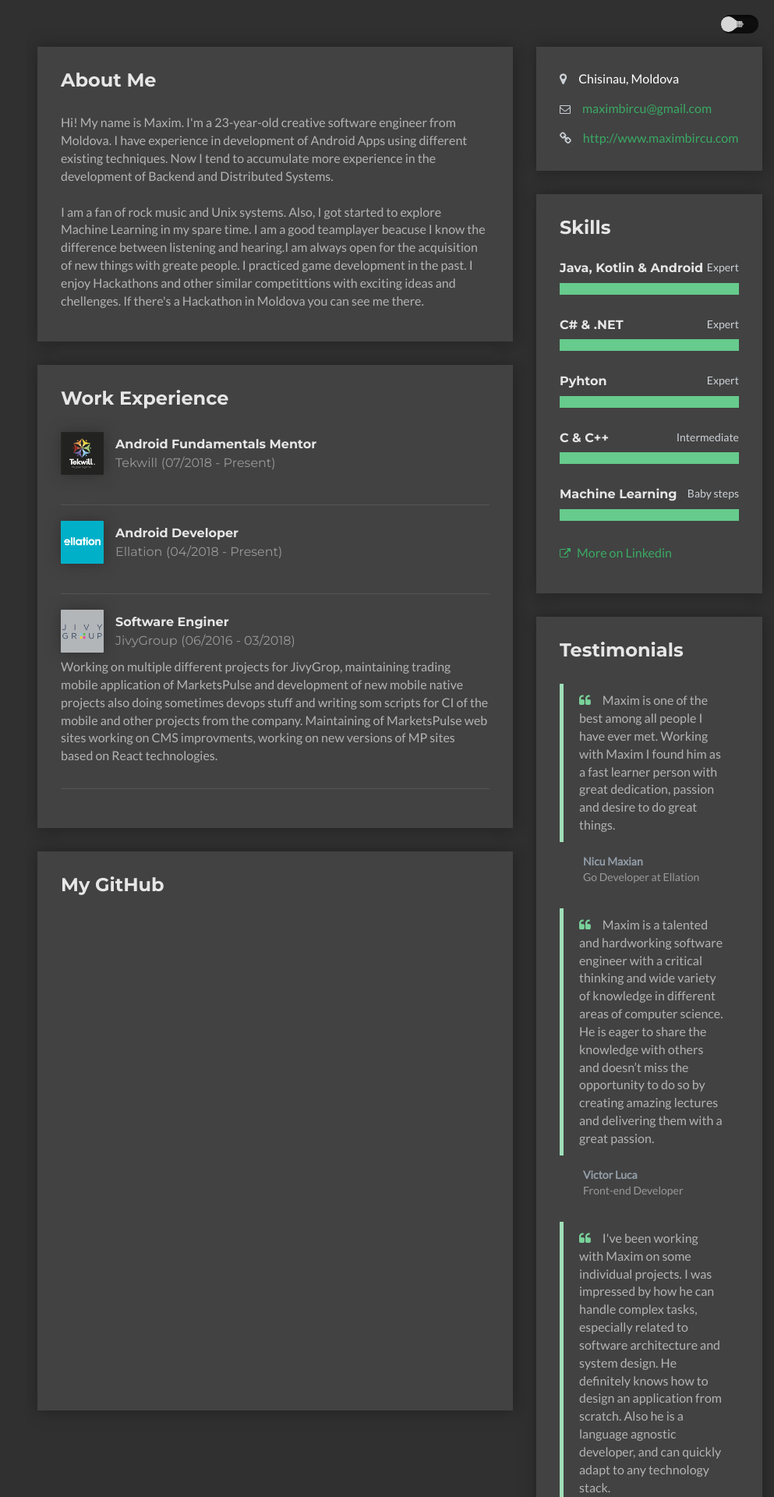
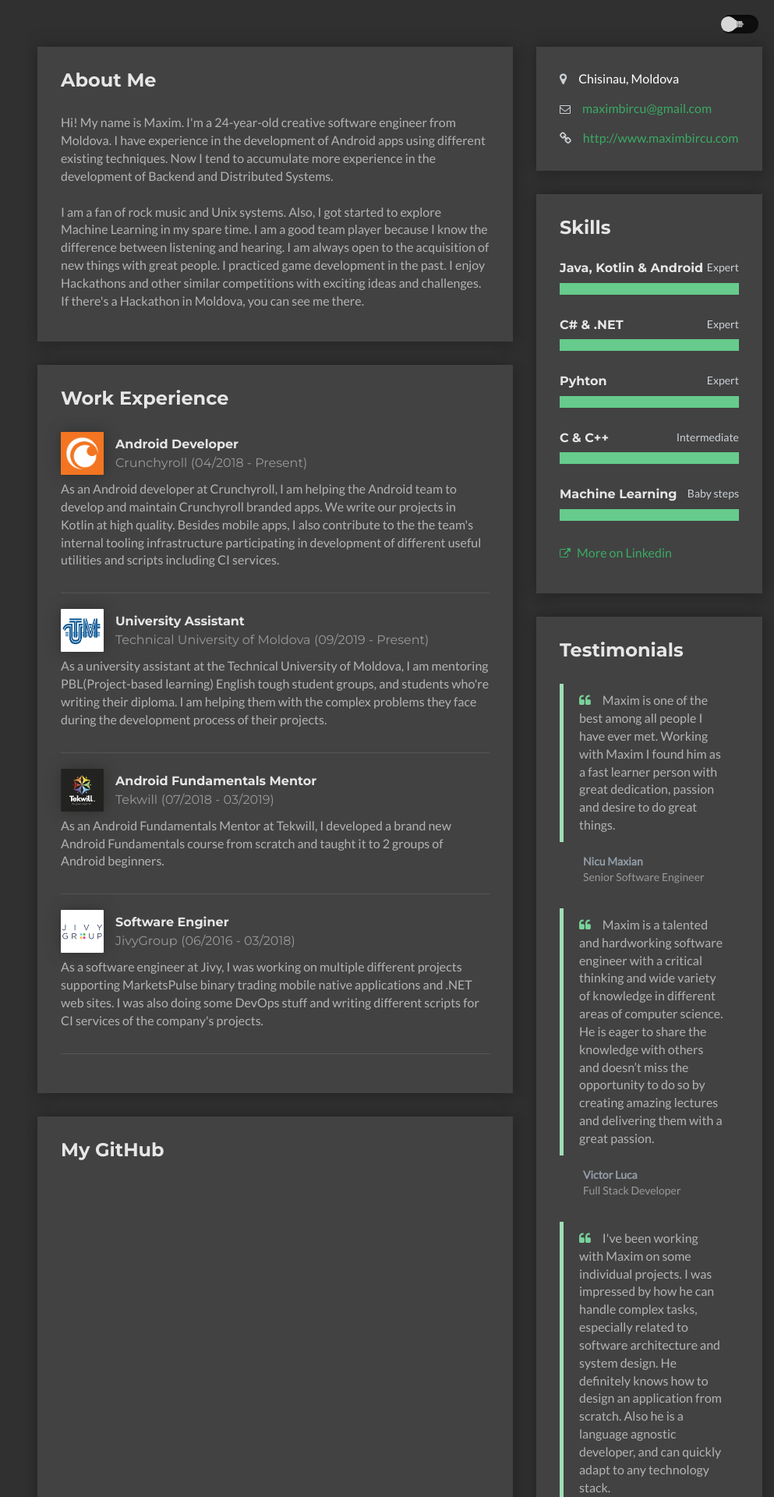
Before and after one commit to maximbircu/maximbircu.github.io, a Jekyll site: the page built from index.html, in a window 1280 px wide. Shown: the top 1920 px of the page at 78% size, without its empty margins (287-1280 px from the left). Built offline with Jekyll 4.4.1, drawn with Linux system fonts in a browser that asks for light colours; nearby versions of some CDN libraries; library files that are not in the unit come from our copies; some of the changed text lies outside the part shown.

Commit message:
Update old about me information (#23)

```diff
--- a/_data/cards/about-me.yaml
+++ b/_data/cards/about-me.yaml
@@ -1,11 +1,11 @@
 #Just write the about me content below
 
-"Hi! My name is Maxim. I'm a 23-year-old creative software engineer from Moldova.
-I have experience in development of Android Apps using different existing techniques.
-Now I tend to accumulate more experience in the development
-of Backend and Distributed Systems. <br/> <br/> I am a fan of rock music and Unix systems. Also, I got started to explore
-Machine Learning in my spare time. I am a good teamplayer beacuse
-I know the difference between listening and hearing.I am always open for
-the acquisition of new things with greate people. I practiced game development
-in the past. I enjoy Hackathons and other similar competittions with exciting ideas and chellenges.
-If there's a Hackathon in Moldova you can see me there."
+"Hi! My name is Maxim. I'm a 24-year-old creative software engineer from Moldova.
+ I have experience in the development of Android apps using different existing techniques.
+ Now I tend to accumulate more experience in the development
+ of Backend and Distributed Systems. <br/> <br/> I am a fan of rock music and Unix systems. Also, I got started to
+ explore Machine Learning in my spare time. I am a good team player because
+ I know the difference between listening and hearing. I am always open to
+ the acquisition of new things with great people. I practiced game development
+ in the past. I enjoy Hackathons and other similar competitions with exciting ideas and challenges.
+ If there's a Hackathon in Moldova, you can see me there."
--- a/_data/cards/testimonials.yaml
+++ b/_data/cards/testimonials.yaml
@@ -9,7 +9,7 @@
   passion and desire to do great things."
   author:
     name: "Nicu Maxian"
-    position: "Go Developer at Ellation"
+    position: "Senior Software Engineer"
     linkedin: https://www.linkedin.com/in/nicu-maxian-b73105b1/
 
 - content: "Maxim is a talented and hardworking software
@@ -19,7 +19,7 @@
   delivering them with a great passion."
   author:
     name: "Victor Luca"
-    position: "Front-end Developer"
+    position: "Full Stack Developer"
     linkedin: https://www.linkedin.com/in/luca-victor/
 
 - content: "I've been working with Maxim on some individual projects.
@@ -28,5 +28,5 @@
   Also he is a language agnostic developer, and can quickly adapt to any technology stack."
   author:
     name: "Luca Schidu"
-    position: "Software Developer @ Ellation"
+    position: "Senior Software Engineer"
     linkedin: https://www.linkedin.com/in/luca-schidu-31b349a8"
--- a/_data/cards/work-experience.yaml
+++ b/_data/cards/work-experience.yaml
@@ -5,24 +5,32 @@
 # companyWebSiteUrl - the url of commpany web site
 # duration - working duration
 
-- companyName: Tekwill
-  position: "Android Fundamentals Mentor"
-  logoUrl: /assets/images/data/cards/work-experience/tekwill.png
-  companyWebSiteUrl: http://academy.tekwill.md/
-  duration: "07/2018 - Present"
 
-- companyName: Ellation
+
+- companyName: Crunchyroll
   position: "Android Developer"
-  logoUrl: /assets/images/data/cards/work-experience/ellation.png
+  description: "As an Android developer at Crunchyroll, I am helping the Android team to develop and maintain Crunchyroll branded apps. We write our projects in Kotlin at high quality. Besides mobile apps, I also contribute to the the team's internal tooling infrastructure participating in development of different useful utilities and scripts including CI services."
+  logoUrl: /assets/images/data/cards/work-experience/crunchyroll.jpg
   companyWebSiteUrl: http://www.ellation.com/
   duration: "04/2018 - Present"
 
+- companyName: Technical University of Moldova
+  position: "University Assistant"
+  description: "As a university assistant at the Technical University of Moldova, I am mentoring PBL(Project-based learning) English tough student groups, and students who're writing their diploma. I am helping them with the complex problems they face during the development process of their projects."
+  logoUrl: /assets/images/data/cards/work-experience/tum.png
+  companyWebSiteUrl: https://utm.md/en/
+  duration: "09/2019 - Present"
+
+- companyName: Tekwill
+  position: "Android Fundamentals Mentor"
+  description: "As an Android Fundamentals Mentor at Tekwill, I developed a brand new Android Fundamentals course from scratch and taught it to 2 groups of Android beginners."
+  logoUrl: /assets/images/data/cards/work-experience/tekwill.png
+  companyWebSiteUrl: http://academy.tekwill.md/
+  duration: "07/2018 - 03/2019"
+
 - companyName: "JivyGroup"
   position: "Software Enginer"
-  description: "Working on multiple different projects for JivyGrop,
-  maintaining trading mobile application of MarketsPulse and development of new mobile native projects also doing sometimes
-  devops stuff and writing som scripts for CI of the mobile and other projects from the company.
-  Maintaining of MarketsPulse web sites working on CMS improvments, working on new versions of MP sites based on React technologies."
+  description: "As a software engineer at Jivy, I was working on multiple different projects supporting MarketsPulse binary trading mobile native applications and .NET web sites. I was also doing some DevOps stuff and writing different scripts for CI services of the company's projects."
   logoUrl: /assets/images/data/cards/work-experience/jivygroup.png
   companyWebSiteUrl: http://www.jivygroup.com/
   duration: "06/2016 - 03/2018"
--- a/_data/sidebar.yml
+++ b/_data/sidebar.yml
@@ -8,5 +8,5 @@
 
 shortname: Max
 ocupation: Software Engineer
-company: Ellation
+company: Crunchyroll
 profile-image: assets/images/data/profile.png
```
Also changed, not shown: _posts/2019-04-11-introduction-to-machine-learning.md (line endings or trailing spaces), assets/images/data/cards/work-experience/crunchyroll.jpg (added), assets/images/data/cards/work-experience/jivygroup.png, assets/images/data/cards/work-experience/tum.png (added), assets/images/data/cards/work-experience/utm.png (added).
